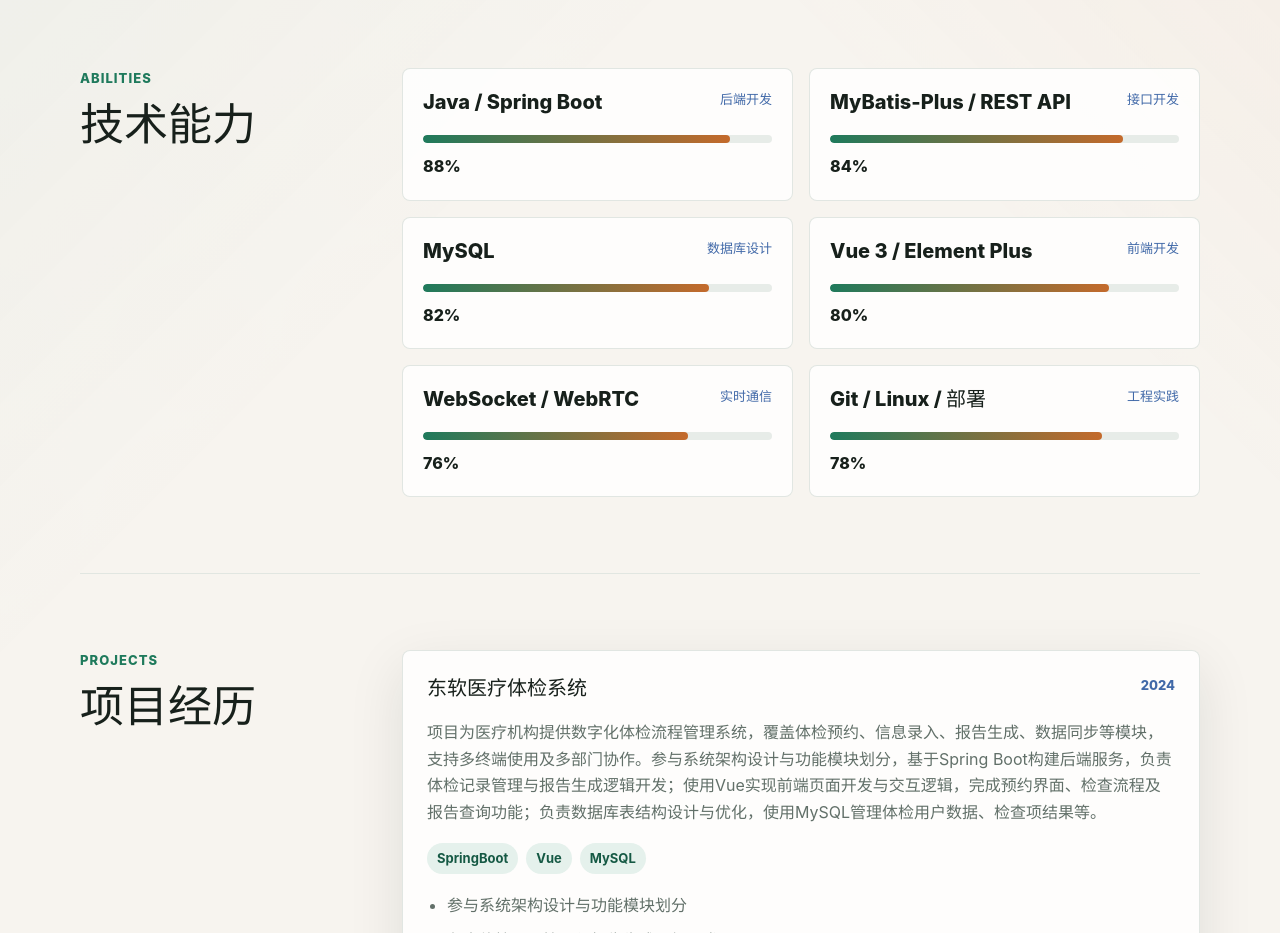
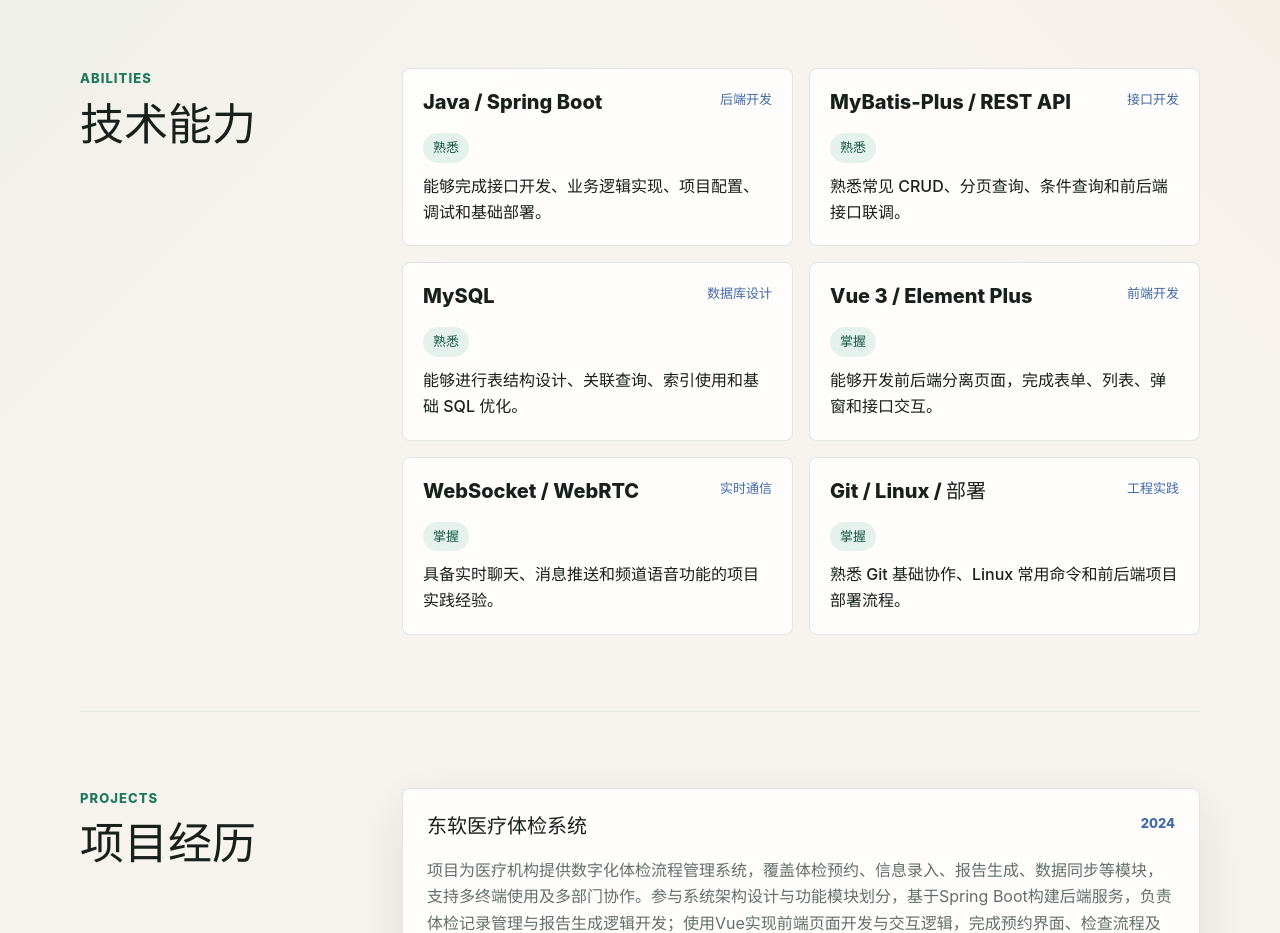
Before and after one commit to out11112/personal-site, a Vue app: page / in a window 1280 px wide. Shown: the part 960-1893 px from the top of the page. Built offline with nearby package versions, Linux system fonts and the light colour scheme.

Commit message:
技术能力

```diff
--- a/src/components/SkillsSection.vue
+++ b/src/components/SkillsSection.vue
@@ -20,10 +20,8 @@ defineProps({
           <h3>{{ skill.name }}</h3>
           <span>{{ skill.type }}</span>
         </div>
-        <div class="skill-meter" aria-hidden="true">
-          <span :style="{ width: `${skill.level}%` }"></span>
-        </div>
-        <p>{{ skill.level }}%</p>
+        <p class="skill-level">{{ skill.level }}</p>
+        <p class="skill-detail">{{ skill.detail }}</p>
       </article>
     </div>
   </section>
--- a/src/data/profile.js
+++ b/src/data/profile.js
@@ -14,12 +14,42 @@ export const profile = {
 }
 
 export const skills = [
-  { name: 'Java / Spring Boot', level: 88, type: '后端开发' },
-  { name: 'MyBatis-Plus / REST API', level: 84, type: '接口开发' },
-  { name: 'MySQL', level: 82, type: '数据库设计' },
-  { name: 'Vue 3 / Element Plus', level: 80, type: '前端开发' },
-  { name: 'WebSocket / WebRTC', level: 76, type: '实时通信' },
-  { name: 'Git / Linux / 部署', level: 78, type: '工程实践' },
+  {
+    name: 'Java / Spring Boot',
+    type: '后端开发',
+    level: '熟悉',
+    detail: '能够完成接口开发、业务逻辑实现、项目配置、调试和基础部署。',
+  },
+  {
+    name: 'MyBatis-Plus / REST API',
+    type: '接口开发',
+    level: '熟悉',
+    detail: '熟悉常见 CRUD、分页查询、条件查询和前后端接口联调。',
+  },
+  {
+    name: 'MySQL',
+    type: '数据库设计',
+    level: '熟悉',
+    detail: '能够进行表结构设计、关联查询、索引使用和基础 SQL 优化。',
+  },
+  {
+    name: 'Vue 3 / Element Plus',
+    type: '前端开发',
+    level: '掌握',
+    detail: '能够开发前后端分离页面，完成表单、列表、弹窗和接口交互。',
+  },
+  {
+    name: 'WebSocket / WebRTC',
+    type: '实时通信',
+    level: '掌握',
+    detail: '具备实时聊天、消息推送和频道语音功能的项目实践经验。',
+  },
+  {
+    name: 'Git / Linux / 部署',
+    type: '工程实践',
+    level: '掌握',
+    detail: '熟悉 Git 基础协作、Linux 常用命令和前后端项目部署流程。',
+  },
 ]
 
 export const projects = [
--- a/src/style.css
+++ b/src/style.css
@@ -675,24 +675,21 @@ ol {
   white-space: nowrap;
 }
 
-.skill-meter {
-  height: 8px;
-  margin: 20px 0 10px;
-  overflow: hidden;
+.skill-level {
+  display: inline-flex;
+  width: fit-content;
+  margin: 18px 0 10px;
+  padding: 4px 10px;
   border-radius: 999px;
-  background: #e7ece8;
+  color: var(--primary-dark);
+  background: #e5f1ec;
+  font-size: 13px;
+  font-weight: 760;
 }
 
-.skill-meter span {
-  display: block;
-  height: 100%;
-  border-radius: inherit;
-  background: linear-gradient(90deg, var(--primary), var(--accent-warm));
-}
-
-.skill-card p {
+.skill-detail {
   color: var(--ink);
-  font-weight: 760;
+  font-weight: 520;
 }
 
 .project-list {
```
